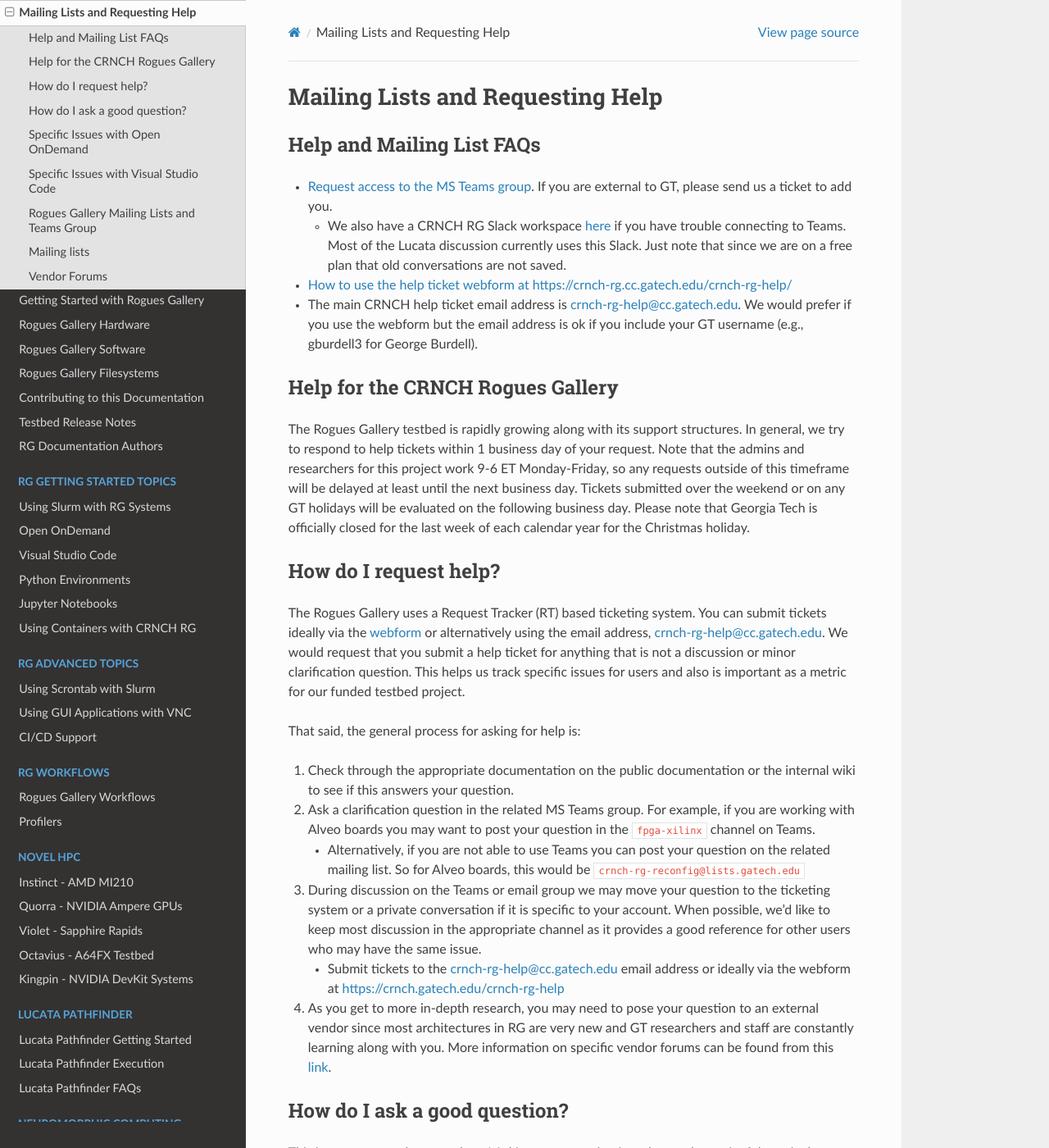
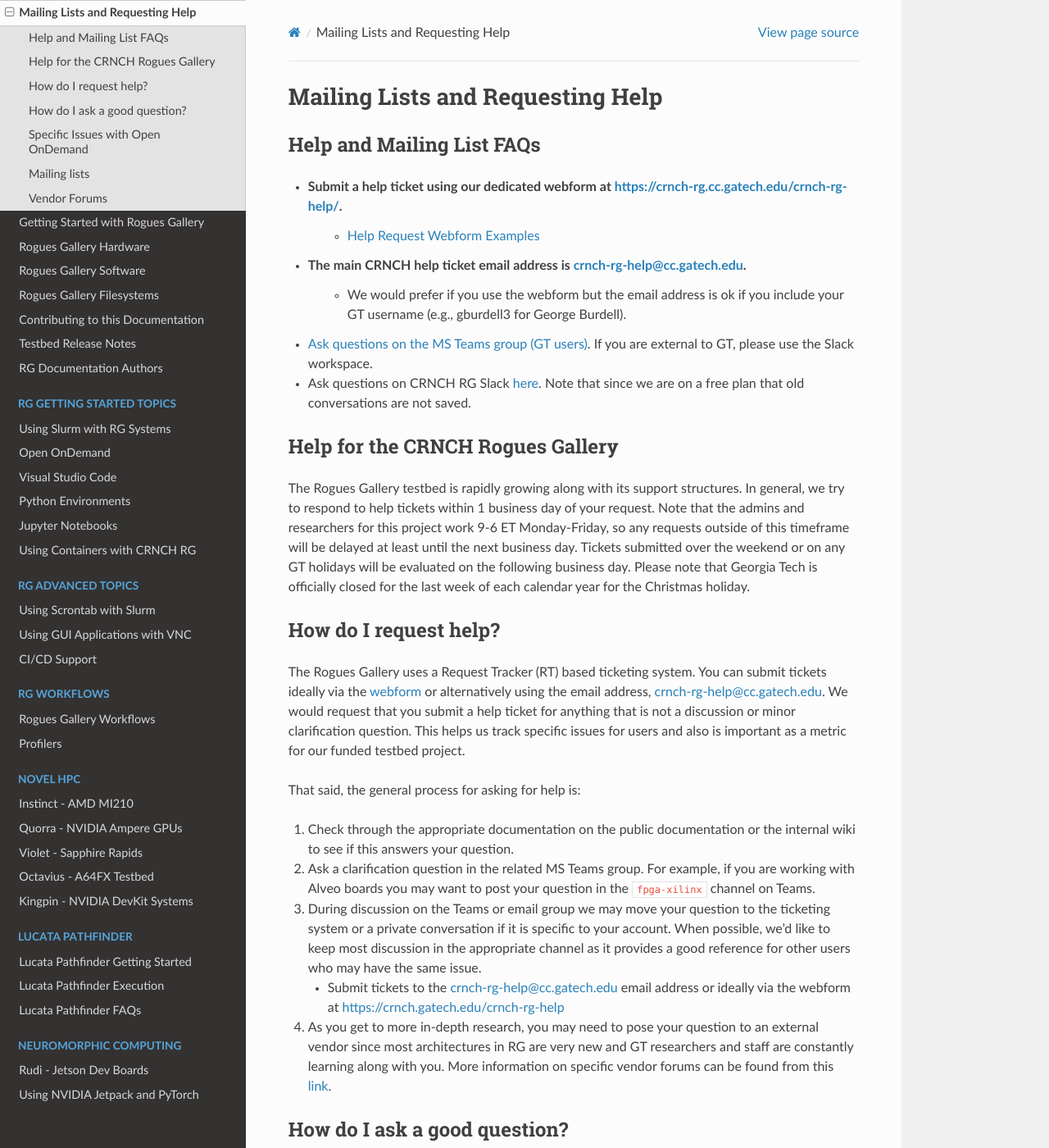
Before and after one commit to gt-crnch-rg/read-the-docs, a Sphinx documentation site: the page built from docs/general/mailing-list-help-tickets.rst, in a window 1280 px wide and 1400 px high. Shown: the whole window at 82% size. Built offline with Sphinx 7.4.7 and the Read the Docs theme 3.1.0, drawn with Linux system fonts in a browser that asks for light colours; pages that are not in the unit, such as notebooks, are missing from menus; some of the changed text lies outside the part shown.

Commit message:
Update mailing-list-help-tickets.rst
Fixed out of date info on help page.

```diff
--- a/docs/general/mailing-list-help-tickets.rst
+++ b/docs/general/mailing-list-help-tickets.rst
@@ -5,14 +5,16 @@
 Help and Mailing List FAQs
 --------------------------
 
--  `Request access to the MS Teams   group <https://teams.microsoft.com/l/team/19%3acbae4953c30a44caad4afd4ef00e64be%40thread.tacv2/conversations?groupId=dfbaab66-ec98-4d00-9e91-ce166bc95432&tenantId=482198bb-ae7b-4b25-8b7a-6d7f32faa083>`__.  If you are external to GT, please send us a ticket to add you.
+- Submit a help ticket using our dedicated webform at `https://crnch-rg.cc.gatech.edu/crnch-rg-help/ <https://crnch-rg.cc.gatech.edu/crnch-rg-help/>`__.
+    -  `Help Request Webform Examples <https://gt-crnch-rg.readthedocs.io/en/main/general/rg-help-webform-examples.html>`__
 
-   -  We also have a CRNCH RG Slack workspace `here <https://join.slack.com/t/gt-crnch-rg/shared_invite/zt-velklwgm-Bfh~IXesIM2uhrLs~y8s_w>`__ if you have trouble connecting to Teams. Most of the Lucata discussion currently uses this Slack. Just note that since we are on a free plan that old conversations are not saved.
 
--  `How to use the help ticket webform at
-   https://crnch-rg.cc.gatech.edu/crnch-rg-help/ <https://gt-crnch-rg.readthedocs.io/en/main/general/rg-help-webform-examples.html>`__
+-  The main CRNCH help ticket email address is crnch-rg-help@cc.gatech.edu.
+    - We would prefer if you use the webform but the email address is ok if you include your GT username (e.g., gburdell3 for George Burdell).
 
--  The main CRNCH help ticket email address is   crnch-rg-help@cc.gatech.edu. We would prefer if you use the webform but the email address is ok if you include your GT username (e.g., gburdell3 for George Burdell).
+-  `Ask questions on the MS Teams group (GT users) <https://teams.microsoft.com/l/team/19%3acbae4953c30a44caad4afd4ef00e64be%40thread.tacv2/conversations?groupId=dfbaab66-ec98-4d00-9e91-ce166bc95432&tenantId=482198bb-ae7b-4b25-8b7a-6d7f32faa083>`__.  If you are external to GT, please use the Slack workspace.
+
+-  Ask questions on CRNCH RG Slack `here <https://join.slack.com/t/gt-crnch-rg/shared_invite/zt-velklwgm-Bfh~IXesIM2uhrLs~y8s_w>`__. Note that since we are on a free plan that old conversations are not saved.
 
 Help for the CRNCH Rogues Gallery
 ---------------------------------
@@ -23,7 +25,7 @@
 How do I request help?
 ----------------------
 
-The Rogues Gallery uses a Request Tracker (RT) based ticketing system. You can submit tickets ideally via the `webform <https://crnch.gatech.edu/crnch-rg-help>`__ or alternatively using the email address, crnch-rg-help@cc.gatech.edu. We would request that you submit a help ticket for anything that is not a discussion or
+The Rogues Gallery uses a Request Tracker (RT) based ticketing system. You can submit tickets ideally via the `webform <https://crnch-rg.cc.gatech.edu/crnch-rg-help/>`__ or alternatively using the email address, crnch-rg-help@cc.gatech.edu. We would request that you submit a help ticket for anything that is not a discussion or
 minor clarification question. This helps us track specific issues for users and also is important as a metric for our funded testbed project.
 
 That said, the general process for asking for help is:
@@ -35,10 +37,6 @@
 2. Ask a clarification question in the related MS Teams group. For
    example, if you are working with Alveo boards you may want to post
    your question in the ``fpga-xilinx`` channel on Teams.
-
-   -  Alternatively, if you are not able to use Teams you can post your
-      question on the related mailing list. So for Alveo boards, this
-      would be ``crnch-rg-reconfig@lists.gatech.edu``
 
 3. During discussion on the Teams or email group we may move your
    question to the ticketing system or a private conversation if it is
@@ -91,29 +89,10 @@
 
 3. Is there any output from the `output.log`? You can access this from the session output by clicking on the Session ID.
 
-Specific Issues with Visual Studio Code
----------------------------------------
-We are looking to deploy a local instance of VS Code that can be run on compute nodes. In the meantime, debugging support for VS Code is "best effort". That is, we may not know exactly why your VS Code session works or does not work since it is heavily dependent on your local configuration.
-
-Rogues Gallery Mailing Lists and Teams Group
---------------------------------------------
-
-There are mailing lists for general user notifications and updates as
-well as sub-lists for each large area of research within the Rogues
-Gallery testbed infrastructure.
-
-Please note that the MS Teams group for `CRNCH Rogues
-Gallery <https://teams.microsoft.com/l/team/19%3acbae4953c30a44caad4afd4ef00e64be%40thread.tacv2/conversations?groupId=dfbaab66-ec98-4d00-9e91-ce166bc95432&tenantId=482198bb-ae7b-4b25-8b7a-6d7f32faa083>`__ may be the quickest way to post questions. However, the GT "SYMPA" mailing lists can also be used for discussion and will be used for
-subarea-specific announcements.
-
 Mailing lists
 -------------
 
-To subscribe/unsubscribe from a mailing list please use this `SYMPA FAQ
-page <https://faq.oit.gatech.edu/content/how-do-i-subscribe-or-unsubscribe-mailing-list>`__.
-Note that most lists are closed to external users.
-
--  crnch-rg-users@groups.gatech.edu - general user list. Mainly used for announcements and very high-level discussion.
+GT is currently reevaluating how it implements mailing lists. Please use Slack or Teams instead to ask your questions.
 
 Vendor Forums
 -------------
```
